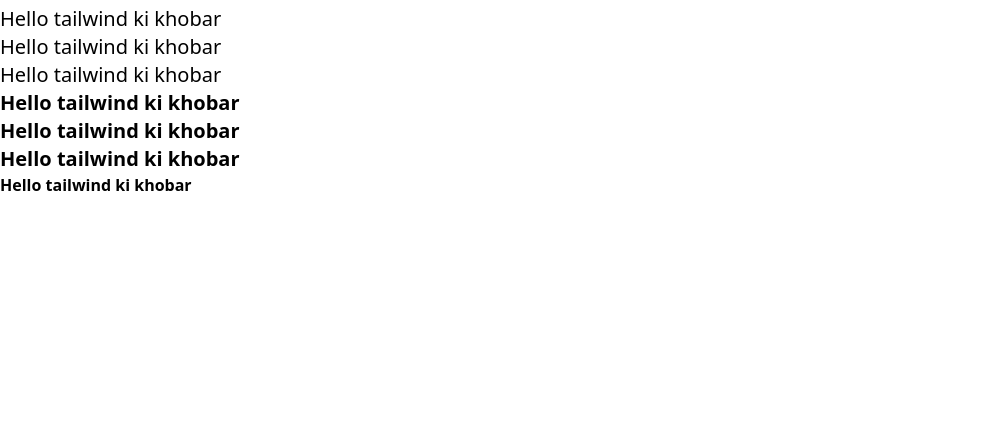
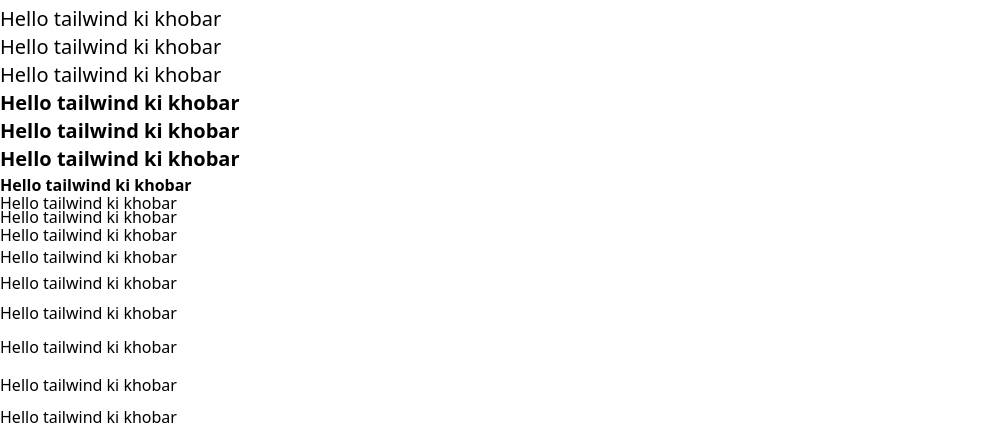
Before and after one commit to code-with-omar/tailwind-css, a plain HTML site: page index.html in a window 1280 px wide. Shown: the part 507-936 px from the top of the page, without its empty margins (0-1007 px from the left). Before the commit the page ends 800 px from the top, so only its background shows below. Drawn offline with nearby package versions, Linux system fonts and the light colour scheme.

Commit message:
Line height learn

```diff
--- a/index.html
+++ b/index.html
@@ -31,6 +31,16 @@
     <p class="font-bold text-xl">Hello tailwind ki khobar </p>
     <p class="font-extrabold text-xl">Hello tailwind ki khobar </p>
     <p class="font-black text-base">Hello tailwind ki khobar </p>
+    <!-- Line Height -->
+    <p class="text-base leading-3">Hello tailwind ki khobar </p>
+    <p class="text-base leading-4">Hello tailwind ki khobar </p>
+    <p class="text-base leading-5">Hello tailwind ki khobar </p>
+    <p class="text-base leading-6">Hello tailwind ki khobar </p>
+    <p class="text-base leading-7">Hello tailwind ki khobar </p>
+    <p class="text-base leading-8">Hello tailwind ki khobar </p>
+    <p class="text-base leading-9">Hello tailwind ki khobar </p>
+    <p class="text-base leading-10">Hello tailwind ki khobar </p>
+    <p class="text-base ">Hello tailwind ki khobar </p>
 
 </body>
 
```
